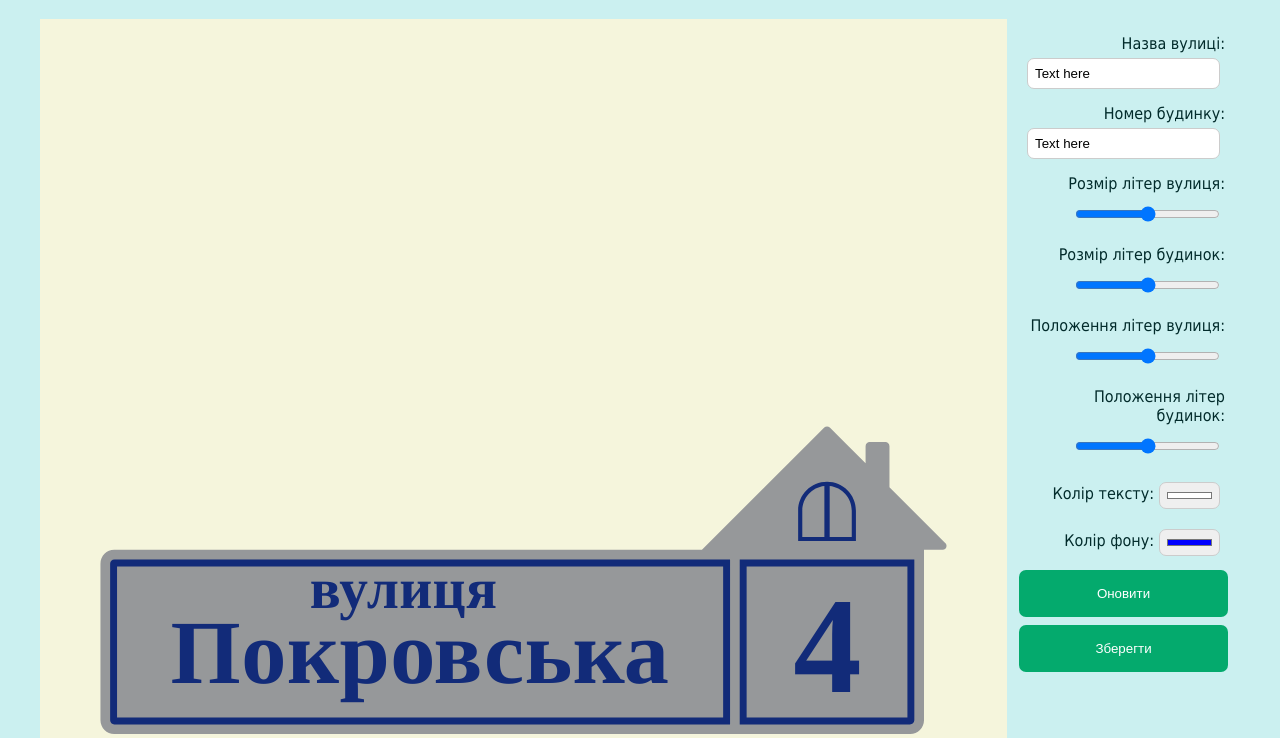
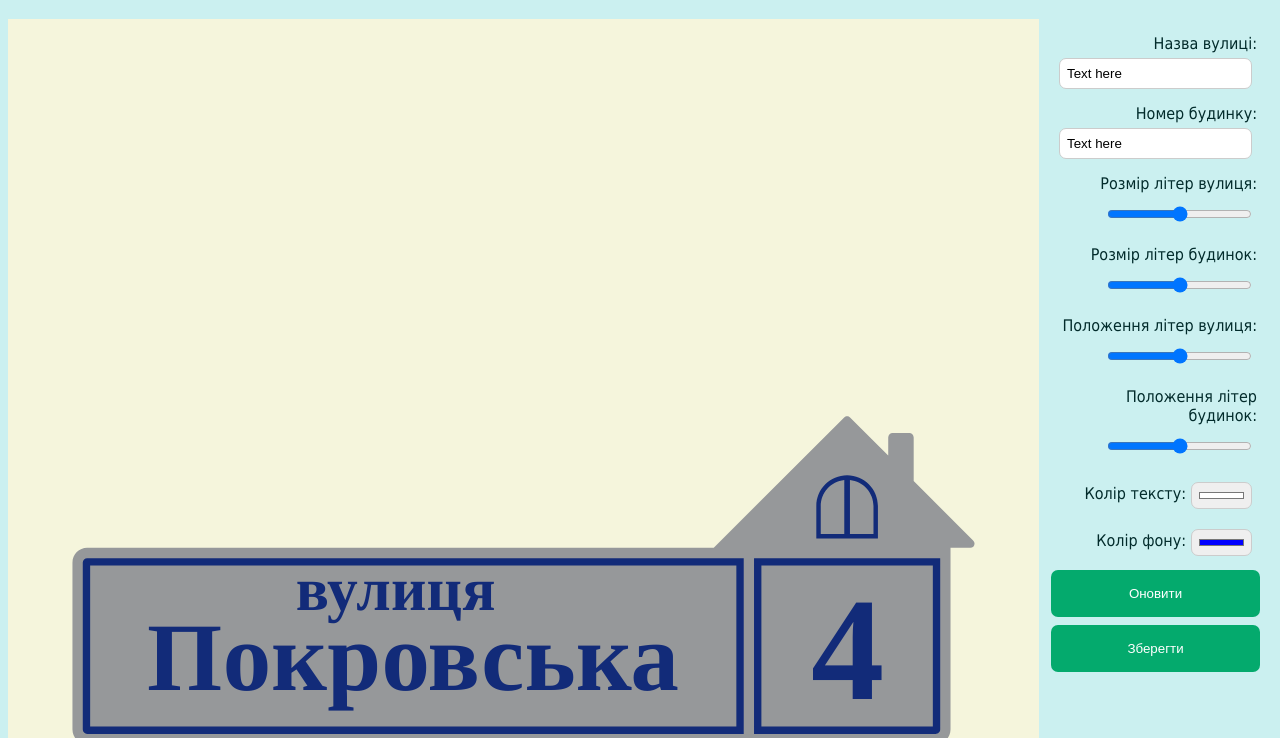
Before and after one commit to asm13sam/svg1, a plain HTML site: page index1.html in a window 1280 px wide. Shown: the part 62-800 px from the top of the page. Drawn offline with Linux system fonts and the light colour scheme.

Commit message:
Delete excessive code

```diff
--- a/style.css
+++ b/style.css
@@ -10,7 +10,7 @@ h1 {
   text-align: center;
 }
 main {
-  max-width: 1200px;
+  max-width: 1700px;
   margin: 0 auto;
   display: flex;
   flex-direction: row;
```
Also changed, not shown: index1.html (+0 -26 lines).
